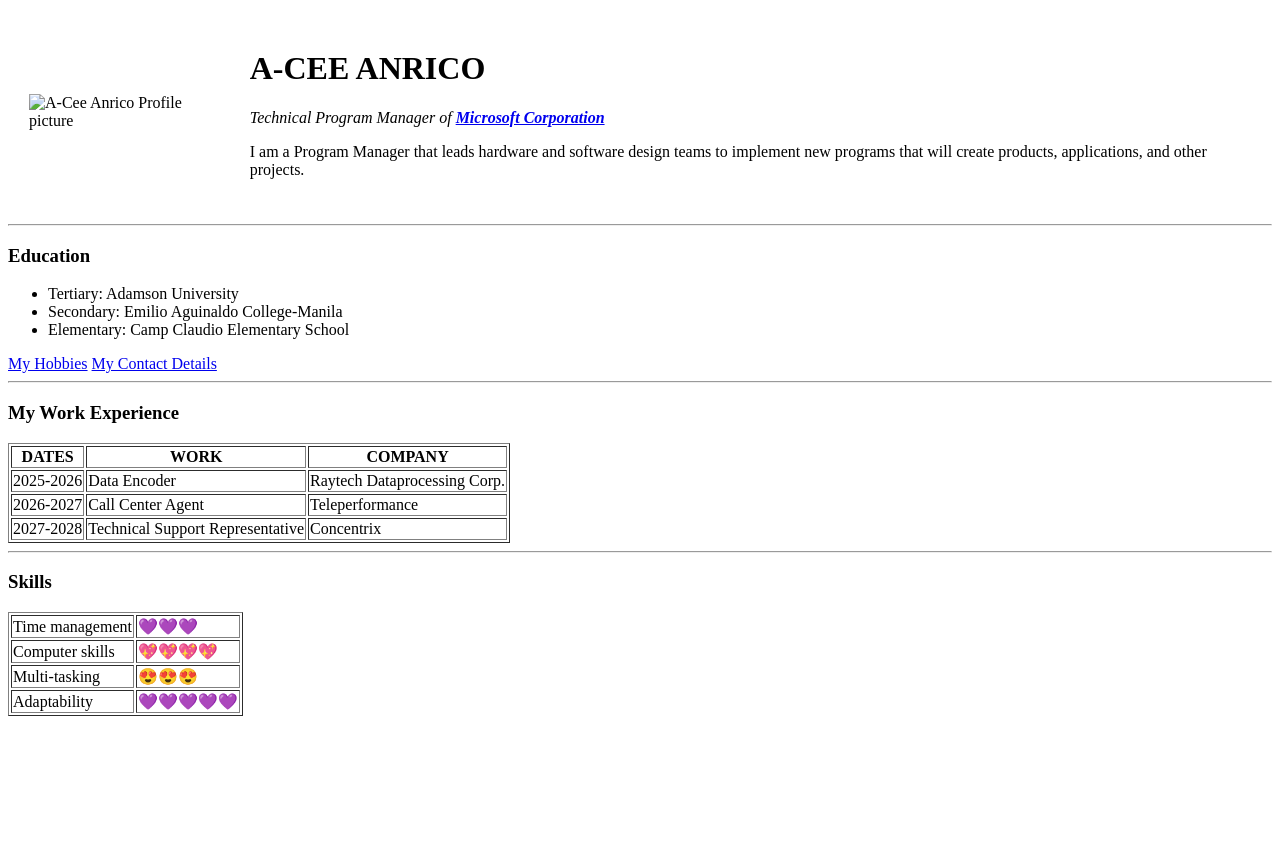
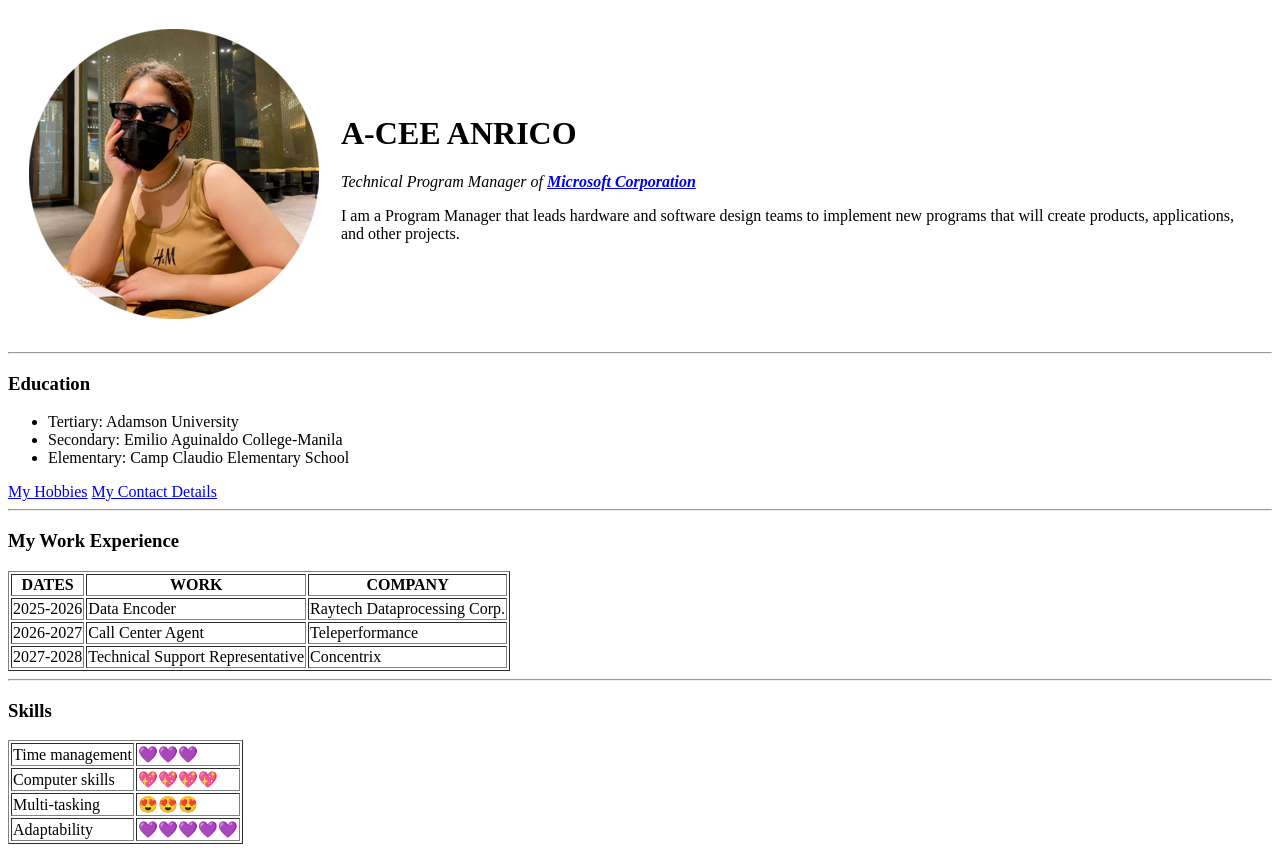
Before and after one commit to eysiiii/cv1, a plain HTML site: page index.html in a window 1280 px wide. Before the commit the page ends 800 px from the top, so only its background shows below. Drawn offline with Linux system fonts and the light colour scheme.

Commit message:
Update index.html

```diff
--- a/index.html
+++ b/index.html
@@ -8,7 +8,7 @@
 	<body>
 		<table cellspacing="20">
 			<tr>
-				<td><img src="images/1.png" alt="A-Cee Anrico Profile picture"></td>
+				<td><img src="1.png" alt="A-Cee Anrico Profile picture"></td>
 				<td>
 					<h1>A-CEE ANRICO</h1>
 					<p><em> Technical Program Manager of <strong><a href="https://www.microsoft.com/en-ph/"> Microsoft Corporation</strong></em></p></a>
```
